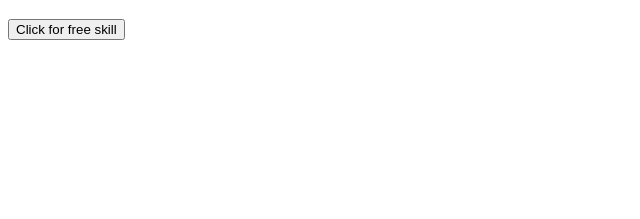
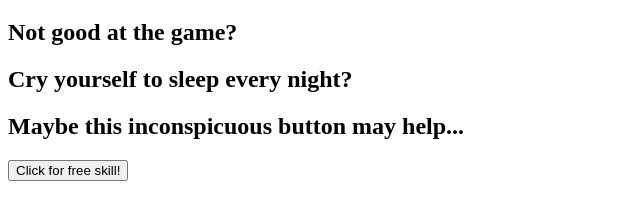
Before and after one commit to Kurbads0/mana-otraa-webpage, a plain HTML site: page index.html in a window 1280 px wide. Shown: the part 61-280 px from the top of the page, without its empty margins (0-640 px from the left). Drawn offline with Linux system fonts and the light colour scheme.

Commit message:
Update index.html

```diff
--- a/index.html
+++ b/index.html
@@ -3,7 +3,10 @@
 <body>
 
 <h1>Git Gud</h1>
-  <button>Click for free skill</button>
+  <h2>Not good at the game?</h2>
+  <h2>Cry yourself to sleep every night?</h2>
+  <h2>Maybe this inconspicuous button may help...</h2>
+  <button>Click for free skill!</button>
 
 </body>
 </html>
```
